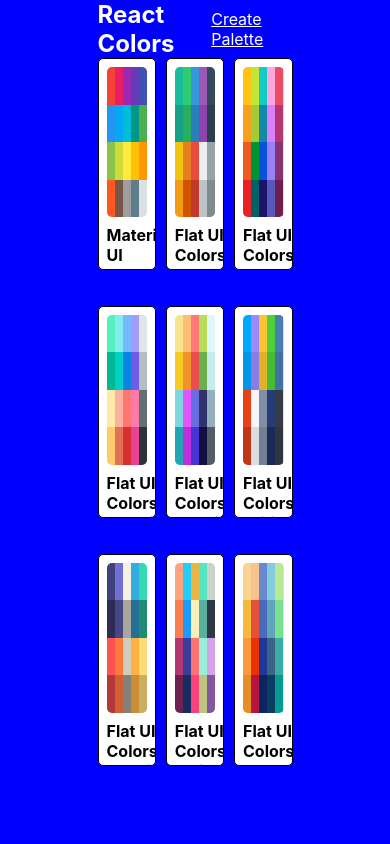
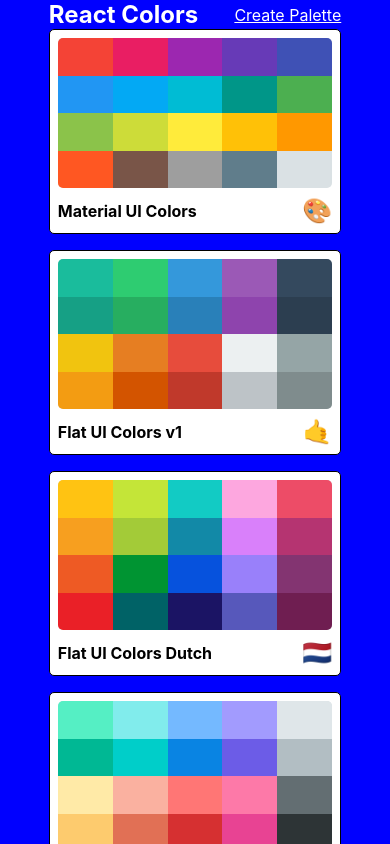
Before and after one commit to mvximenko/flat-ui-colors, a React (Create React App) app: page / in a window 390 px wide. Built offline with nearby package versions, Linux system fonts and the light colour scheme.

Commit message:
Make PaletteList responsive

```diff
--- a/src/styles/PaletteListStyles.js
+++ b/src/styles/PaletteListStyles.js
@@ -1,3 +1,4 @@
+import sizes from './sizes';
 export default {
   root: {
     backgroundColor: 'blue',
@@ -12,6 +13,12 @@
     alignItems: 'flex-start',
     flexDirection: 'column',
     flexWrap: 'wrap',
+    [sizes.down('xl')]: {
+      width: '80%',
+    },
+    [sizes.down('xs')]: {
+      width: '75%',
+    },
   },
   nav: {
     display: 'flex',
@@ -28,6 +35,14 @@
     width: '100%',
     display: 'grid',
     gridTemplateColumns: 'repeat(3, 30%)',
-    gridGap: '5%',
+    gridGap: '2.5rem',
+    [sizes.down('md')]: {
+      gridTemplateColumns: 'repeat(2, 50%)',
+    },
+    [sizes.down('xs')]: {
+      gridTemplateColumns: 'repeat(1, 100%)',
+          gridGap: '1rem',
+
+    }
   },
 };
--- a/src/styles/sizes.js
+++ b/src/styles/sizes.js
@@ -6,6 +6,7 @@
       sm: '767.98px',
       md: '991.98px',
       lg: '1199.98px',
+      xl: '1600px',
     };
     return `@media (max-width: ${sizes[size]})`;
   },
```
